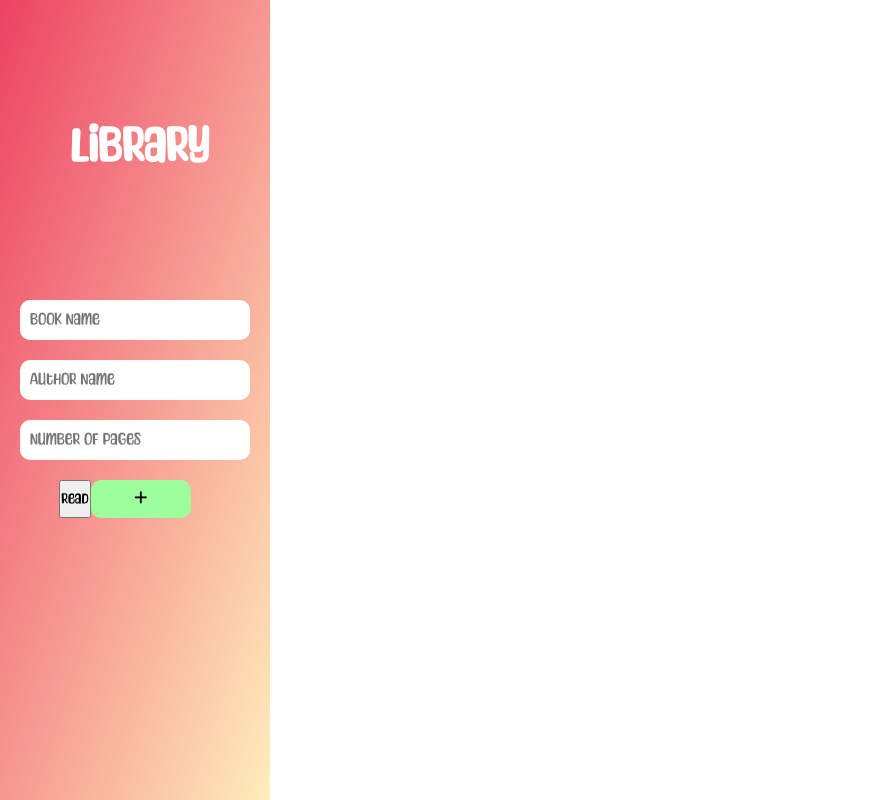
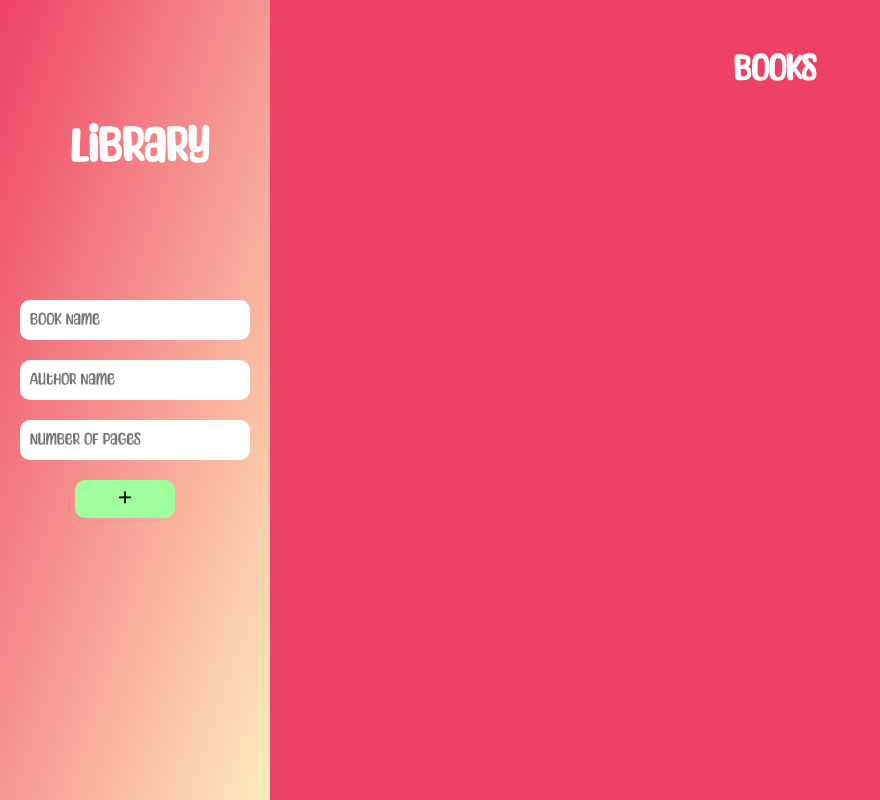
Before and after one commit to Abhiram716/Library, a plain HTML site: page Index.html in a window 1280 px wide. Shown: the whole page, without its empty margins (0-880 px from the left). Drawn offline with Linux system fonts and the light colour scheme.

Commit message:
added Books div

```diff
--- a/Index.html
+++ b/Index.html
@@ -28,17 +28,18 @@
             />
           </div>
           <div class="buttons">
-            <button id="read-book">Read</button>
-
             <button id="add-book">
               <i class="fa fa-plus" aria-hidden="true"></i>
             </button>
           </div>
         </div>
       </div>
-      <div class="book-container">
-        <div>
+      <div id="main-container">
+        <div class="heading">
           <h1>Books</h1>
+        </div>
+        <div id="books">
+
         </div>
       </div>
     </div>
```
